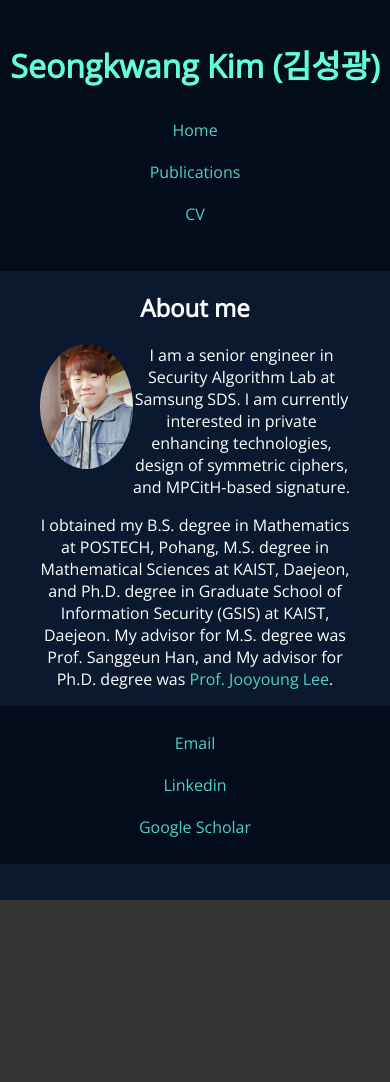
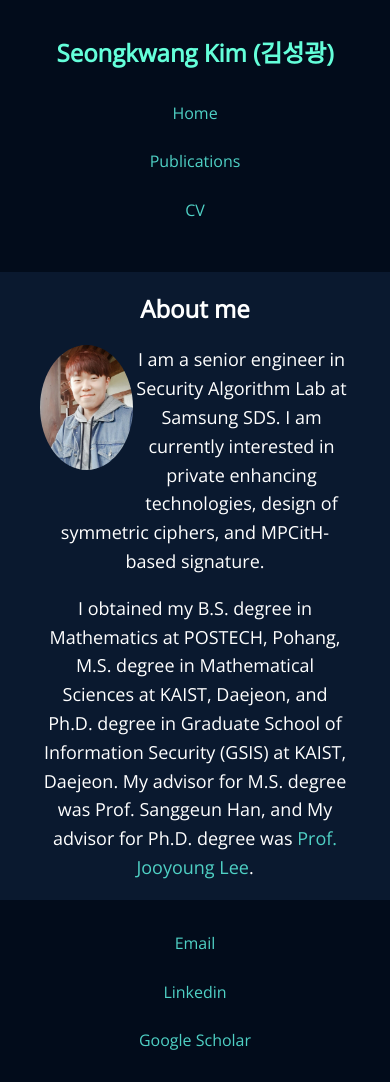
Before and after one commit to sgk1m/sgk1m.github.io, a Jekyll site: the page built from index.html, in a window 390 px wide. Built offline with Jekyll 4.4.1, drawn with Linux system fonts in a browser that asks for light colours; before the commit the page ends 900 px from its top, so only the background shows below that.

Commit message:
Update main.css

```diff
--- a/css/main.css
+++ b/css/main.css
@@ -111,4 +111,23 @@ footer ul li {
     .blurb {
         text-align: center; /* Center text for smaller screens */
     }
+
+        body, html {
+        font-size: 18px; /* Increase base font size for smaller screens */
+        line-height: 1.6; /* Adjust line height for better readability */
+    }
+
+    header h1, .content-container h2 {
+        font-size: 24px; /* Increase heading font sizes */
+        line-height: 1.4;
+    }
+
+    nav ul li a, footer ul li a {
+        font-size: 16px; /* Adjust navigation link sizes */
+    }
+
+    .main p, .blurb p {
+        font-size: 18px; /* Increase paragraph text size */
+        line-height: 1.6;
+    }
 }
```
